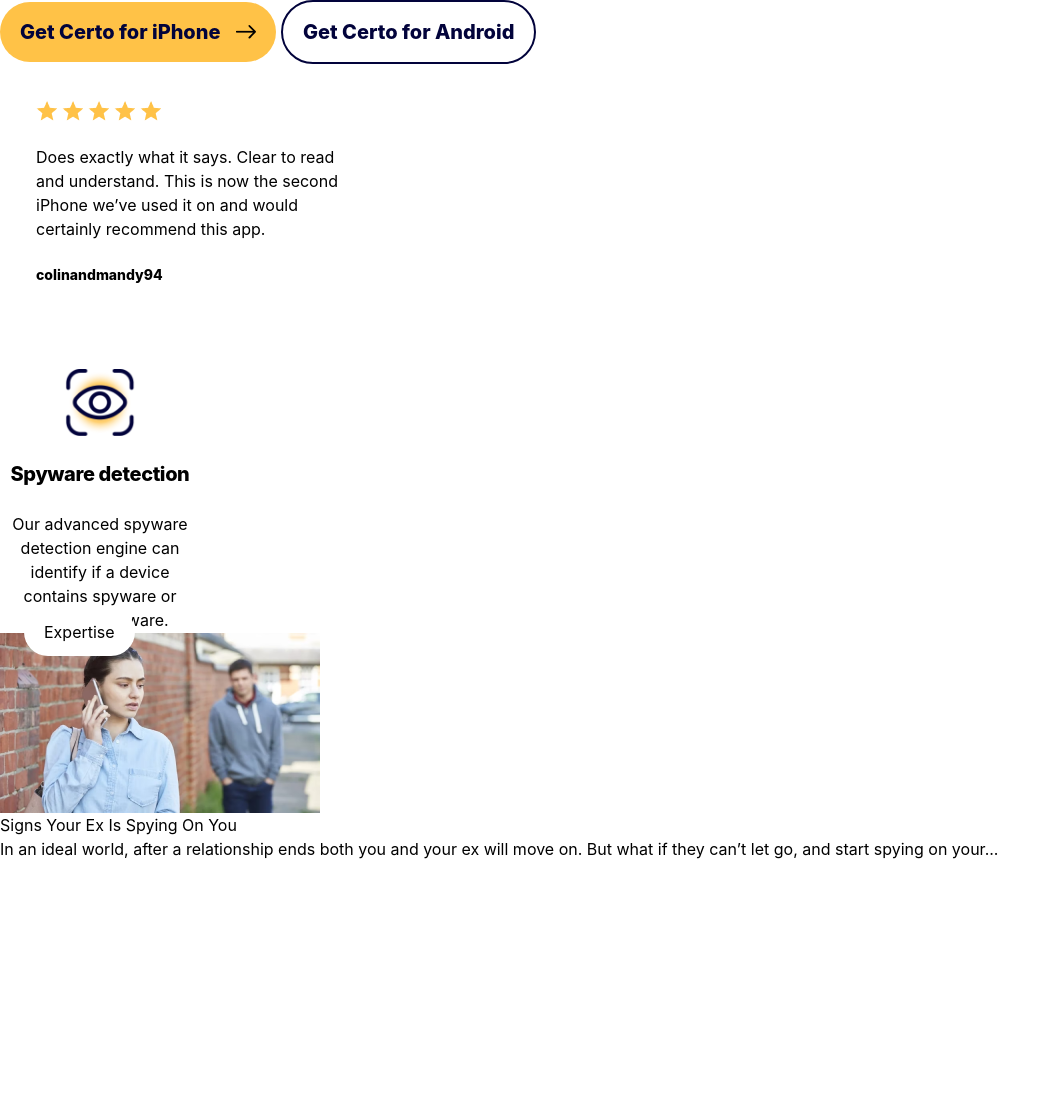
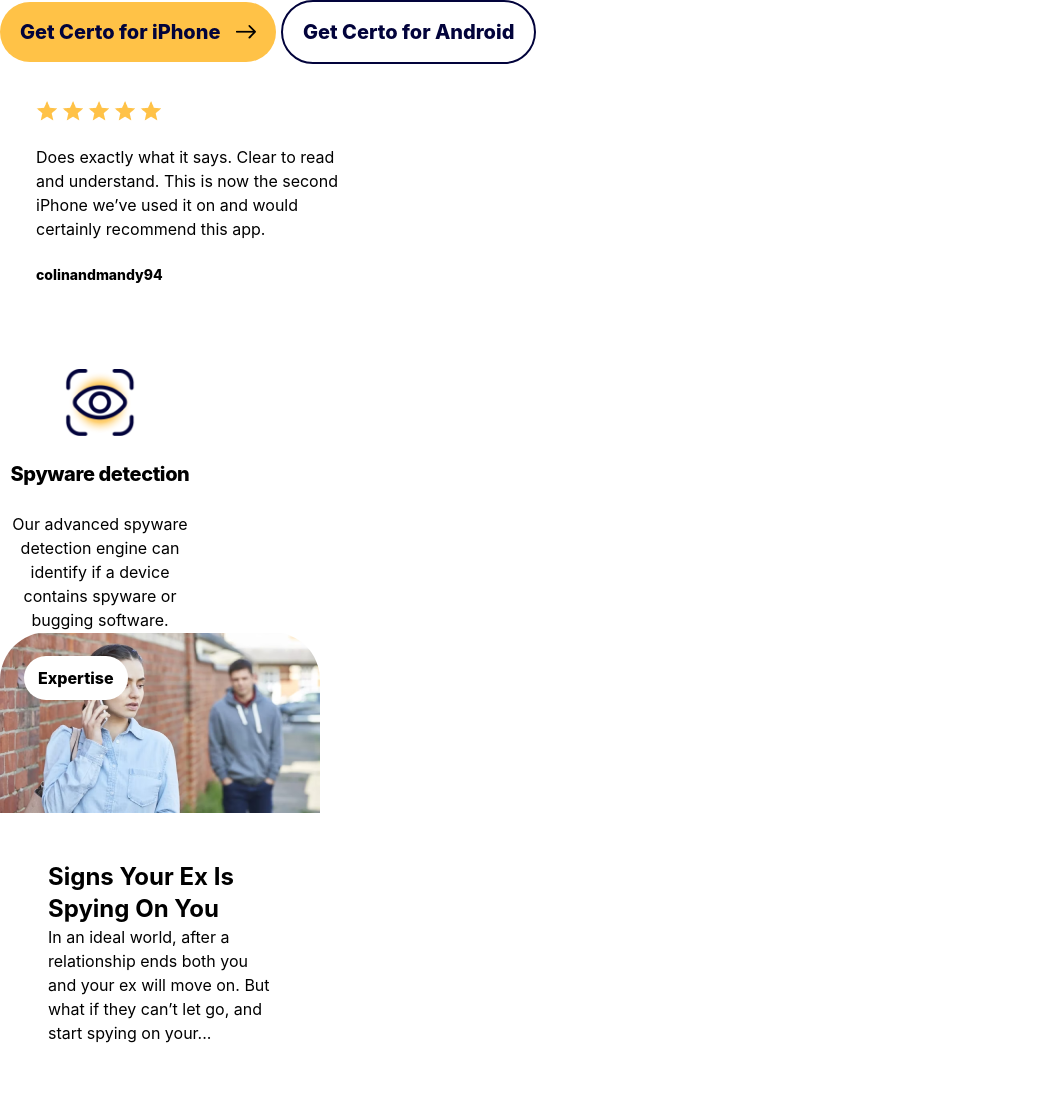
Before and after one commit to jinasunuwar/certo-software-practice-tailwind, a website: page src/components.html in a window 1280 px wide. Shown: the whole page, without its empty margins (0-1049 px from the left). Before the commit the page ends 861 px from the top, so only its background shows below. Drawn offline with Linux system fonts and the light colour scheme.

Commit message:
Insight card component added

```diff
--- a/src/components.html
+++ b/src/components.html
@@ -53,18 +53,18 @@
 
     <!-- Insights Card -->
 
-    <div class="insight-card bg-white rounded-[48px] relative">
-        <div class="media ">
-            <img class="" src="./images/latest-insights-1.png" alt="" width="320px" height="180px">
-            <div class="absolute bg-white px-5 py-3 -top-6 left-6 rounded-[48px]">
+    <div class="insight-card bg-white rounded-[48px] relative max-w-80 h-[534px]">
+        <div class="media">
+            <img class="rounded-tl-[48px] rounded-tr-[48px]" src="./images/latest-insights-1.png" alt="" width="320px" height="180px" >
+            <div class="absolute bg-white px-3.5 py-2.5 top-6 left-6 rounded-[48px] font-extrabold text-base">
                 Expertise
             </div>
         </div>
-        <div class="content">
-            <div class="title">
+        <div class="content p-12">
+            <div class="title text-2xl font-bold w-48">
                 Signs Your Ex Is Spying On You
             </div>
-            <div class="description">
+            <div class="description text-base font-normal w-56">
                 In an ideal world, after a relationship ends both you and your ex will move on. But what if they can’t let go, and start spying on your...
             </div>
         </div>
```
Also changed, not shown: dist/output.css.
